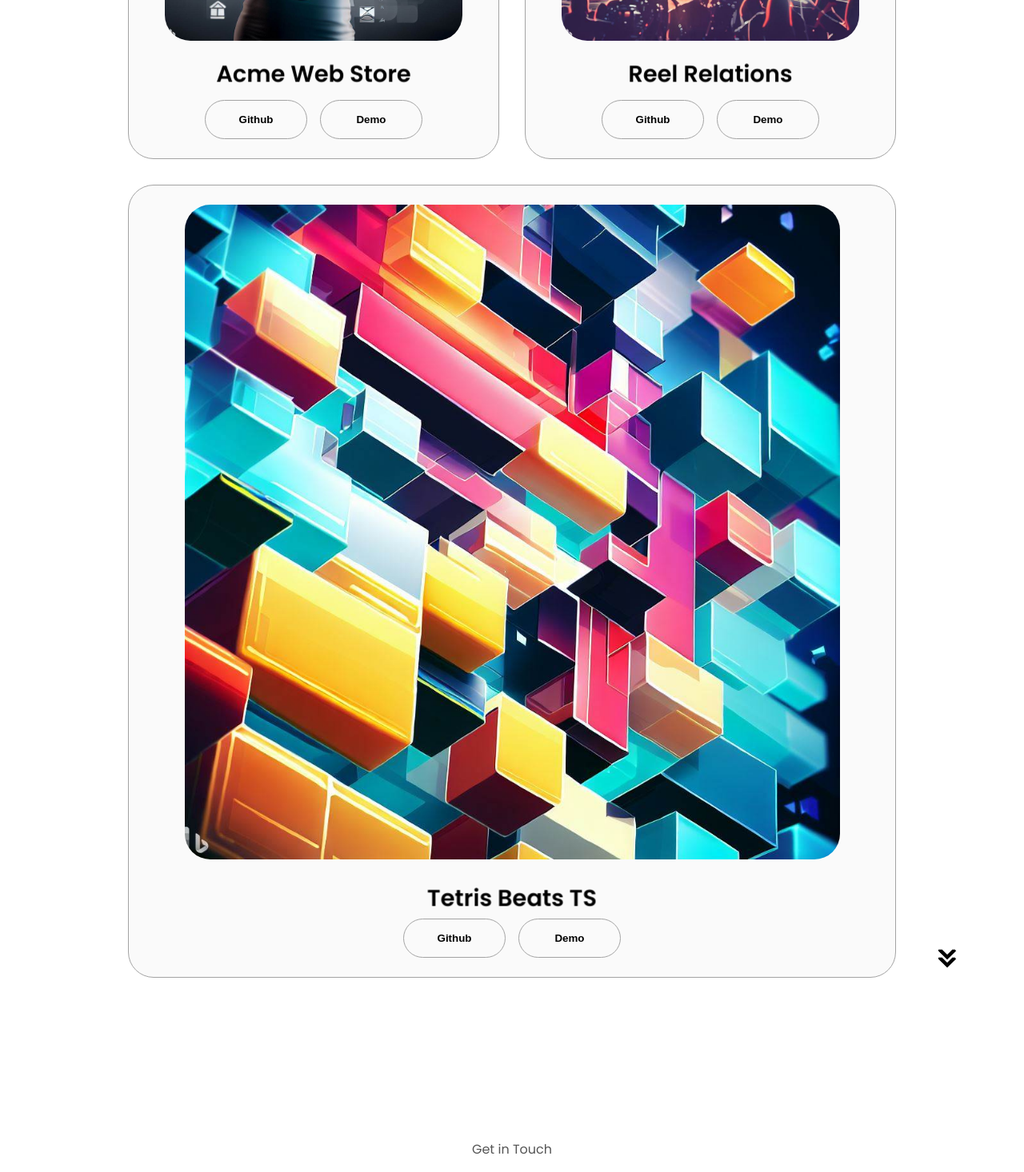
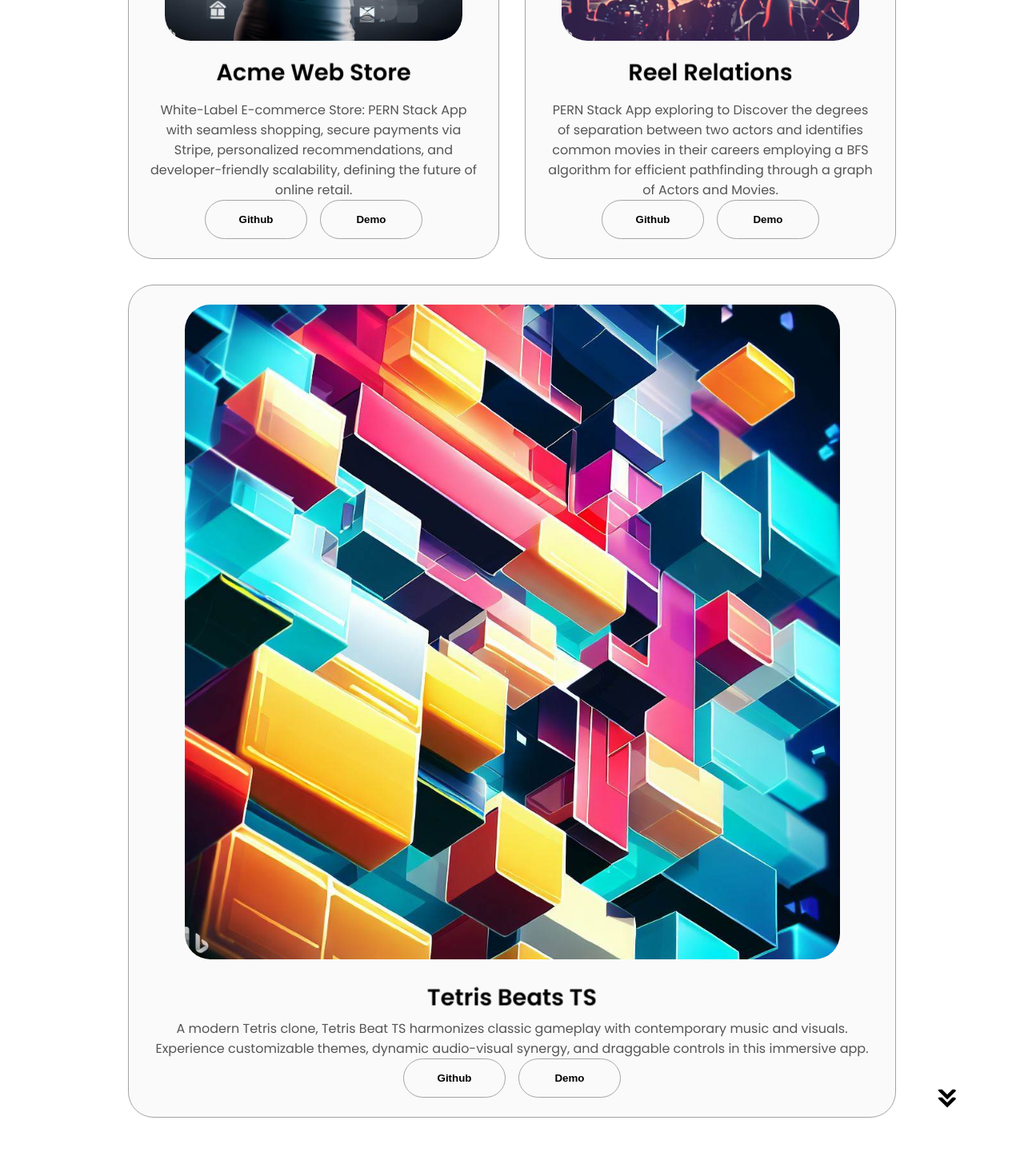
Before and after one commit to chee86j/portv4, a React (Create React App) app: page / in a window 1280 px wide. Shown: the part 2940-4406 px from the top of the page at 80% size. Built offline with nearby package versions, Linux system fonts and the light colour scheme.

Commit message:
updated project text

```diff
--- a/src/components/Projects.js
+++ b/src/components/Projects.js
@@ -32,6 +32,12 @@ function Projects() {
             <h2 className="experience-sub-title project-title">
               Acme Web Store
             </h2>
+            <p className="project-text">
+              White-Label E-commerce Store: PERN Stack App with seamless
+              shopping, secure payments via Stripe, personalized
+              recommendations, and developer-friendly scalability, defining the
+              future of online retail.{" "}
+            </p>
             <div className="btn-container">
               <button
                 className="btn btn-color-2 project-btn"
@@ -62,6 +68,12 @@ function Projects() {
             <h2 className="experience-sub-title project-title">
               Reel Relations
             </h2>
+            <p className="project-text">
+              PERN Stack App exploring to Discover the degrees of separation
+              between two actors and identifies common movies in their careers
+              employing a BFS algorithm for efficient pathfinding through a
+              graph of Actors and Movies.
+            </p>
             <div className="btn-container">
               <button
                 className="btn btn-color-2 project-btn"
@@ -92,6 +104,12 @@ function Projects() {
             <h2 className="experience-sub-title project-title">
               Tetris Beats TS
             </h2>
+            <p className="project-text">
+              A modern Tetris clone, Tetris Beat TS harmonizes classic gameplay
+              with contemporary music and visuals. Experience customizable
+              themes, dynamic audio-visual synergy, and draggable controls in
+              this immersive app.
+            </p>
             <div className="btn-container">
               <button
                 className="btn btn-color-2 project-btn"
```
Also changed, not shown: src/assets/moon.png (added), src/assets/sun.png (added).
